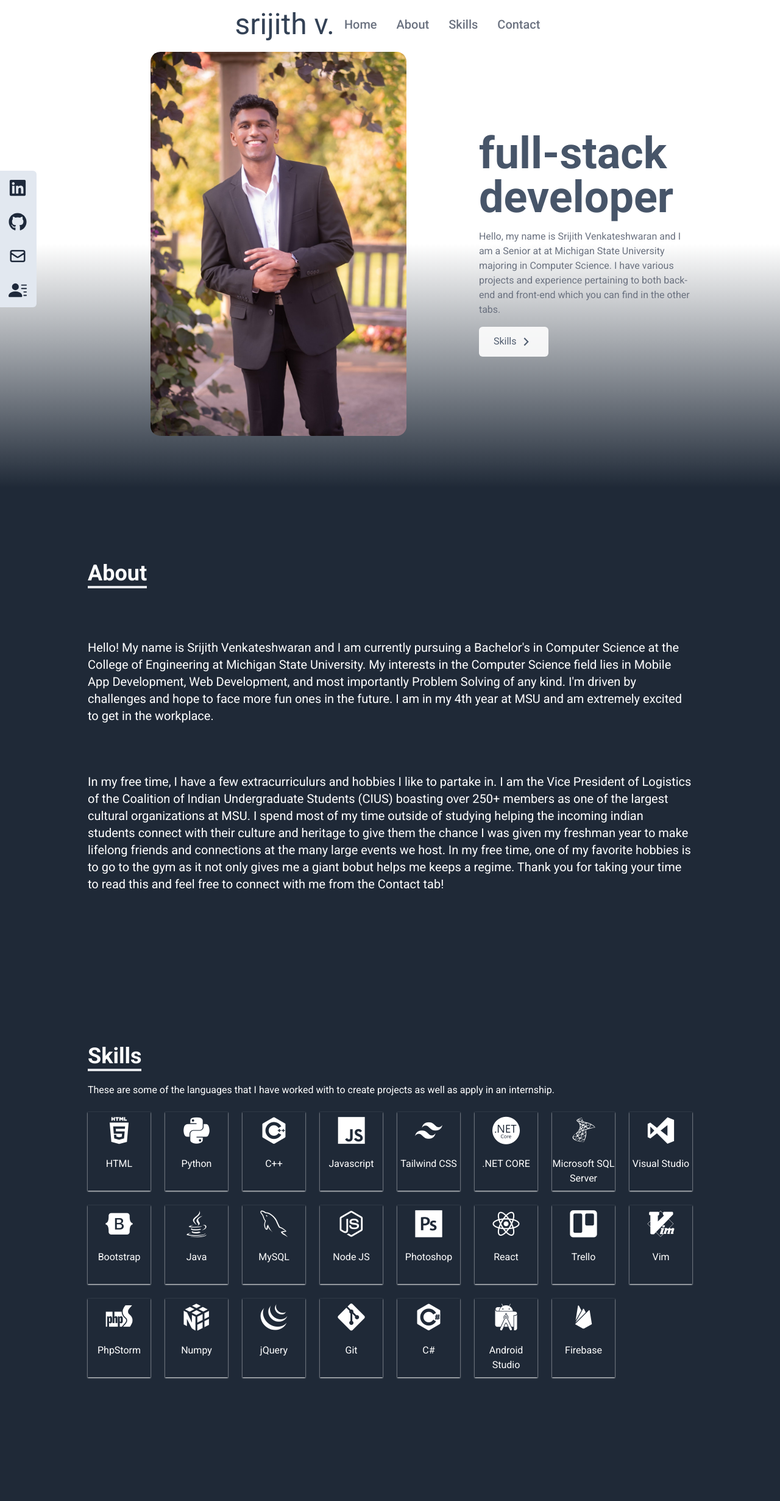
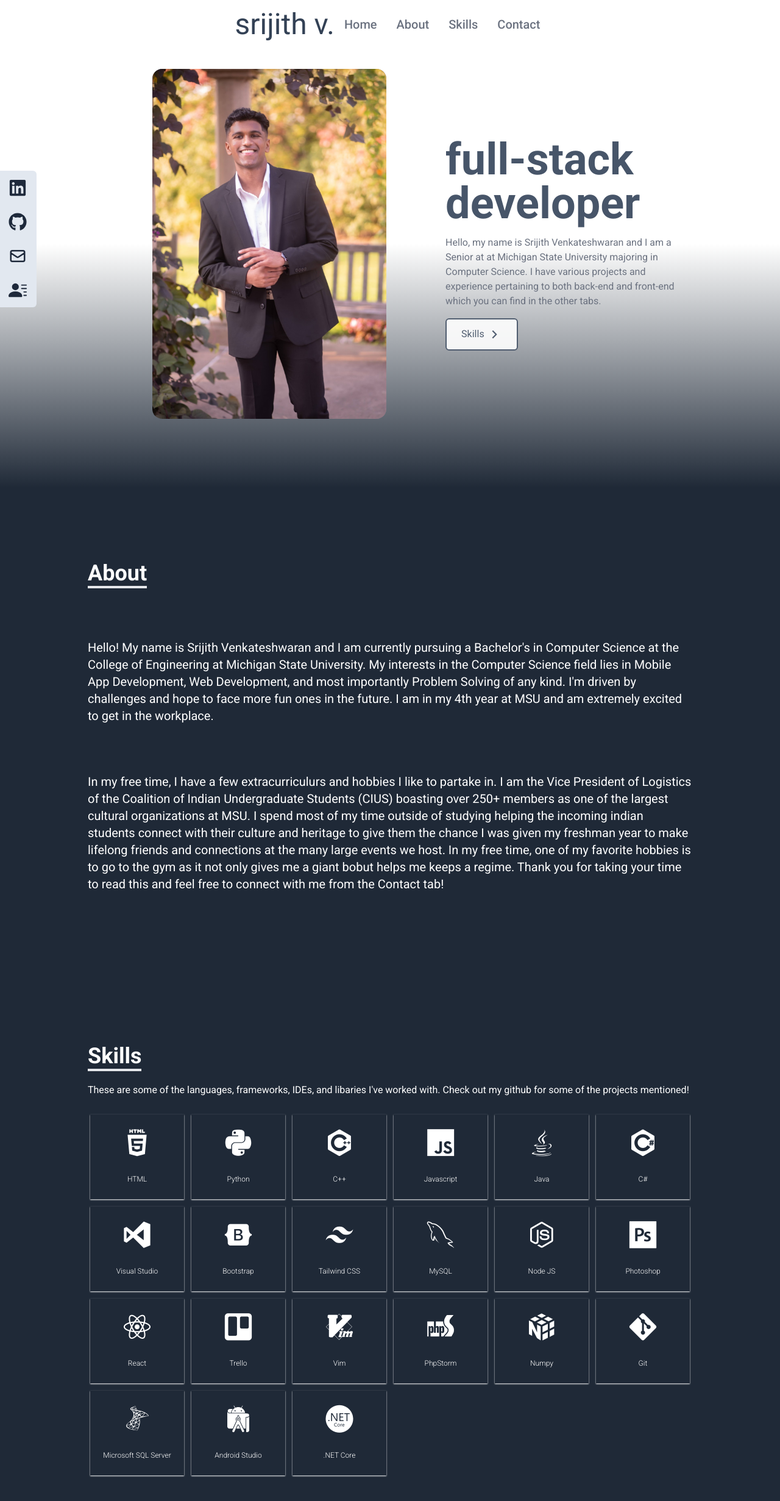
Before and after one commit to SrijithVenkat/my-portfolio, a React (Create React App) app: page / in a window 1280 px wide. Shown: the top 2462 px of the page at 61% size. Built offline with nearby package versions, Linux system fonts and the light colour scheme; the HTML template or start-up script is replaced by a standard one.

Commit message:
Skills Section Changes,added social links at bottom , still need to get rid of whitespace at very bottom

```diff
--- a/package.json
+++ b/package.json
@@ -6,12 +6,14 @@
     "@testing-library/jest-dom": "^5.16.4",
     "@testing-library/react": "^13.3.0",
     "@testing-library/user-event": "^13.5.0",
+    "@tippyjs/react": "^4.2.6",
     "devicon-react-svg": "^0.2.3",
     "react": "^18.2.0",
     "react-dom": "^18.2.0",
     "react-icons": "^4.4.0",
     "react-scripts": "5.0.1",
     "react-scroll": "^1.8.7",
+    "react-tooltip": "^4.2.21",
     "web-vitals": "^2.1.4"
   },
   "scripts": {
--- a/src/App.js
+++ b/src/App.js
@@ -4,6 +4,7 @@ import SocialLinks from "./components/SocialLinks";
 import About from "./components/About";
 import Contact from "./components/Contact";
 import Skills from "./components/Skills";
+import "./components/Skills.css"
 
 function App() {
   return (
--- a/src/components/Home.css
+++ b/src/components/Home.css
@@ -1,14 +1,55 @@
-.image {
+.image_container {
+    display: flex;
+    flex-direction: column;
     position: relative;
+    /* padding-right: 15px; */
+    border-radius: 1rem/* 16px */;
+    width: 70%;
+    margin-left: auto;
+    margin-right: auto;
+    background: radial-gradient(black, slategray)
+}
+.container-adjust{
+    width: 100%;
     padding-right: 15px;
 }
-
 .pfp {
     display: block;
     border-radius: 1rem/* 16px */;
-    width: 67%;
-    margin-left: auto;
-    margin-right: auto;
-    max-width: 67%;
-    min-height: 67%;
+    width: 100%;
+    opacity: 1;
+    height: auto;
+    transition: .5s ease;
+    backface-visibility: hidden;
 }
+
+.mid {
+    transition: .5s ease;
+    opacity: 0;
+    position: absolute;
+    top: 50%;
+    left: 50%;
+    transform: translate(-50%, -50%);
+    -ms-transform: translate(-50%, -50%);
+    text-align: center;
+}
+
+.text {
+    display: flex;
+    color: white;
+    font-size: 16px;
+    padding: 16px 32px;
+    /* width: 80%; */
+    white-space: nowrap;
+    flex-direction: row;
+}
+
+
+
+.image_container:hover .pfp {
+    opacity: 0.3;
+}
+
+.image_container:hover .mid {
+    opacity: 1;
+}
--- a/src/components/Home.jsx
+++ b/src/components/Home.jsx
@@ -2,19 +2,24 @@ import React from 'react';
 import SrijithImage from '../assets/Srijith.jpeg';
 import {RiArrowRightSLine} from 'react-icons/ri';
 import {Link} from 'react-scroll';
+import {GiFlowerEmblem} from 'react-icons/gi';
 import "./Home.css"
 const Home = () => {
 
   return (
       <div name="Home" className="w-full bg-gradient-to-b from-white via-white to-gray-800 min-h-screen">
-          <div className='max-w-screen-lg mx-auto flex flex-col items-center justify-center min-h-screen px-4 md:flex-row'>
+          <div className='max-w-screen-lg mx-auto flex flex-col items-center justify-center min-h-screen ml-auto px-10 md:flex-row'>
                <br/>
                <br/>
                <br/>
-               <br/>
-                <div className='image'>
-                    <img src={SrijithImage} alt="My Profile" className='pfp' />
-                </div>
+               <div className='container-adjust'>
+                    <div className='image_container'>
+                            <img src={SrijithImage} alt="My Profile" className='pfp'/>
+                            <div className='mid'>
+                                <p className='text'><GiFlowerEmblem className='flex flex-row'/> Photo taken at the MSU Gardens <GiFlowerEmblem className='flex flex-row'/></p>
+                            </div>
+                    </div>
+               </div>
                 <div className='flex flex-col justify-center min-h-screen'>
                     <h2 className='text-7xl sm:5xl font-bold text-slate-600'> full-stack developer</h2>
                     {/* bg-clip-text bg-gradient-to-bl from-black to-blue-400 */}
@@ -25,7 +30,7 @@ const Home = () => {
                         tabs.
                     </p>
                     <div>
-                        <Link to="Skills" smooth duration={500} className="group text-slate-600 w-fit px-6 py-3 flex items-center rounded-md bg-white opacity-90 border-0 border-slate-600 cursor-pointer">
+                        <Link to="Skills" smooth duration={500} className="group text-slate-600 w-fit px-6 py-3 flex items-center rounded-md bg-white opacity-90 border-2 border-slate-600 cursor-pointer">
                             Skills
                         <span className="group-hover:rotate-90 duration-300">
                             <RiArrowRightSLine size={25} className="ml-1" />
--- a/src/components/NavBar.css
+++ /dev/null
@@ -1,6 +0,0 @@
-.anchor{
-    display: block;
-    position: relative;
-    scroll-margin-top: -20px;
-    visibility: hidden;
-}
--- a/src/components/Skills.css
+++ b/src/components/Skills.css
@@ -1,8 +1,42 @@
-.article {
-    height: 100%;
-    background-repeat: no-repeat;
-    background-position: center;
-    background-size: cover;
-    display: grid;
-    place-items: center;
+.grid-text
+{
+    display: flex;
+    flex-direction: column;
+    padding-top: inherit;
+    font-size: 12px;
+    font-weight: 300;
+    width: inherit;
+    height: inherit;
 }
+.box
+{
+    display: flex;
+    flex-direction: column;
+    /* width: inherit;
+    height: inherit; */
+    border-width: 4px;
+    border-color: rgb(31,41,55) ;
+}
+
+.box:hover
+{
+    width: initial;
+    height: initial;
+    background-color: slategray;
+    cursor: pointer;
+    border-width: 4px;
+    border-color: slategray;
+    transition-duration: 500ms;
+}
+#elementId Tippy.toolTip {
+    all: initial !important;
+    /* background-color: slategray !important; */
+    /* Override styles here */
+ }
+
+ #footer{
+    height: 3em;
+    width: 100%;
+    margin-bottom: -10em;
+    /* margin-bottom: 10em; */
+}
--- a/src/components/Skills.jsx
+++ b/src/components/Skills.jsx
@@ -1,145 +1,177 @@
 import React from "react";
+import Tippy from '@tippyjs/react';
 import "./Skills.css";
 
 const Skills = () => {
+
   const techs = [
     {
       id: 1,
       icon: "devicon-html5-plain-wordmark",
       title: "HTML",
       style: "shadow-white",
+      desc: "I used HTML in my SDE Internship at Tegrit as well as to create all my React Projects, including this website!"
     },
     {
       id: 2,
       icon: "devicon-python-plain",
       title: "Python",
       style: "shadow-white",
+      desc: "Python is my most proficient language. This language is the one I've used in countless school and personal projects for one of my clubs, CIUS"
     },
     {
       id: 3,
       icon: "devicon-cplusplus-plain",
       title: "C++",
       style:"shadow-white",
+      desc: "I learned Object-Oriented Programming(OOP) with C++ in one of my courses, which I further implemented in my one of my personal projects"
     },
     {
       id: 4,
       icon: "devicon-javascript-plain",
       title: "Javascript",
       style: "shadow-white",
+      desc: "I used Javascript to build this website as well as wordle"
     },
     {
       id: 5,
-      icon: "devicon-tailwindcss-plain",
-      title: "Tailwind CSS",
+      icon: "devicon-java-plain",
+      title: "Java",
       style: "shadow-white",
+      desc: "A language that I have taken up myself to be a well-rounded coder. Java offers many advantages from it being platform indepdent, but also making to easy to write modular programs"
     },
-    {
-      id: 6,
-      icon: "devicon-dotnetcore-plain",
-      title: ".NET CORE",
-      style: "shadow-white",
-    },
+    // {
+    //   id: 6,
+    //   icon: "devicon-sqlite-plain",
+    //   title: "sqlite",
+    //   style: "shadow-white",
+    //   desc: "Test"
+    // },
     {
       id: 7,
-      icon: "devicon-microsoftsqlserver-plain",
-      title: "Microsoft SQL Server",
+      icon: "devicon-csharp-plain",
+      title: "C#",
       style: "shadow-white",
+      desc: "C# was a core part of my time being a SDE Intern at Tegrit, one of recent favorites"
     },
     {
       id: 8,
       icon: "devicon-visualstudio-plain",
       title: "Visual Studio",
       style: "shadow-white",
+      desc: "Used for CSE 335 (Obect Oriented Programming) with C++, Tegrit Internship with C#"
     },
     {
       id: 9,
       icon: "devicon-bootstrap-plain",
       title: "Bootstrap",
       style: "shadow-white",
+      desc: "Used in my Tegrit Internship to create a website for the employees to keep track of their PTO"
     },
     {
       id: 10,
-      icon: "devicon-java-plain",
-      title: "Java",
+      icon: "devicon-tailwindcss-plain",
+      title: "Tailwind CSS",
       style: "shadow-white",
+      desc: "Used Tailwind to create this website and my Wordle game"
     },
     {
       id: 11,
       icon: "devicon-mysql-plain",
       title: "MySQL",
       style: "shadow-white",
+      desc: "Used in CSE 476 (Mobile Application Development) to make the game I created, into a multiplayer game where 2 users from different screens could login and play"
     },
     {
       id: 12,
       icon: "devicon-nodejs-plain",
       title: "Node JS",
       style: "shadow-white",
+      desc: "Node JS was crucial in my time using react"
     },
     {
       id: 13,
       icon: "devicon-photoshop-plain",
       title: "Photoshop",
       style: "shadow-white",
+      desc: "A hobby I picked up when I was very young, but something I've become quite good at as I make all the flyers, videos, logos, merchandise for my club, CIUS"
     },
     {
       id: 14,
       icon: "devicon-react-original",
       title: "React",
       style: "shadow-white",
+      desc: "Used to make this website and Wordle"
     },
     {
       id: 15,
       icon: "devicon-trello-plain",
       title: "Trello",
       style: "shadow-white",
+      desc: "Very commonly used in my time at MSU in CSE 335 (Object Oriented Programming) and in CSE 476 (Mobile Application Development, helped me excel in using the scrum framework"
     },
     {
       id: 16,
       icon: "devicon-vim-plain",
       title: "Vim",
       style: "shadow-white",
+      desc: "Used in my CSE 320 (Computer Organization and Architecture) to code in assembly"
     },
     {
       id: 17,
       icon: "devicon-phpstorm-plain",
       title: "PhpStorm",
       style: "shadow-white",
+      desc: "PhpStorm, used in CSE 476, assisted in communicating with my mySQL database to validate users, test inputs and outputs, and connect users to the Pipe game"
     },
     {
       id: 18,
       icon: "devicon-numpy-original",
       title: "Numpy",
       style: "shadow-white",
+      desc: "Used in MTH 314 (Linear Algebra) to calculate and display results of variety of equations"
     },
-    {
-      id: 19,
-      icon: "devicon-jquery-plain",
-      title: "jQuery",
-      style: "shadow-white",
-    },
+    // {
+    //   id: 19,
+    //   icon: "devicon-jquery-plain",
+    //   title: "jQuery",
+    //   style: "shadow-white",
+    //   desc: "Test"
+    // },
     {
       id: 20,
       icon: "devicon-git-plain",
       title: "Git",
       style: "shadow-white",
+      desc: "Used in my CSE 335 (Object Oriented Programming) as well as CSE 476 (Mobile Application Development) to connect the group project with my fellow peers"
     },
     {
       id: 21,
-      icon: "devicon-csharp-plain",
-      title: "C#",
+      icon: "devicon-microsoftsqlserver-plain",
+      title: "Microsoft SQL Server",
       style: "shadow-white",
+      desc: "Used in my SDE Internship at Tegrit to store all the data from the users, which happen to be the employees of Tegrit"
     },
     {
       id: 22,
       icon: "devicon-androidstudio-plain",
       title: "Android Studio",
       style: "shadow-white",
+      desc: "Used in my CSE 476 (Mobile Application Development) course to make a multitude of apps."
     },
+    // {
+    //   id: 23,
+    //   icon: "devicon-firebase-plain",
+    //   title: "Firebase",
+    //   style: "shadow-white",
+    //   desc: "Test"
+    // },
     {
-      id: 23,
-      icon: "devicon-firebase-plain",
-      title: "Firebase",
+      id: 24,
+      icon: "devicon-dotnetcore-plain",
+      title: ".NET Core",
       style: "shadow-white",
+      desc:"Core part of my internship at Tegrit, used .NET Core to create the PTO website as well .NET MVC in projects preceding that"
     }
 
   ];
@@ -155,23 +187,27 @@ const Skills = () => {
       <br/>
       <div className="max-w-screen-lg mx-auto p-4 flex flex-col justify-center h-full text-white">
         <div>
-          <p className="text-4xl font-bold border-b-4 bottom-gray-500 inline">
+          <p className="text-4xl font-bold border-b-4 bottom-gray-300 inline">
             Skills
           </p>
-          <p className="py-6">These are some of the languages that I have worked with to create projects as well as apply in an internship.</p>
+          <p className="py-6">These are some of the languages, frameworks, IDEs, and libaries I've worked with. Check out my github for some of the projects mentioned! </p>
         </div>
 
-        <div className="w-full grid grid-rows-7 grid-cols-8 gap-6 text-center sm:px-0">
-          {techs.map(({ id, icon, title, style }) => (
-            <div
-              key={id}
-              className={`shadow-sm hover:scale-105 duration-500 py-2 ${style}`}
-            >
-              <i className={icon} style={{fontSize:45}} />
-              <p className="mt-4">{title}</p>
-            </div>
+        <div className="w-full grid grid-rows-8 grid-cols-6 gap-1 m-auto text-center sm:px-0">
+          {techs.map(({ id, icon, title, style, desc }) => (
+            <Tippy id="toolTip" placement="top" delay = {800} className="bg-white text-slate-600 font-light border-8 border-white rounded-md" content={desc}>
+              <div className="box">
+                <div key={id} className={`shadow-sm hover:scale-105 duration-500 py-4 sm:py-6 ${style}`}>
+                  <i className={icon} style={{fontSize:45}} />
+                  <p className="grid-text">{title}</p>
+                </div>
+              </div>
+            </Tippy>
           ))}
         </div>
+
+
+
       </div>
     </div>
   );
--- a/src/index.css
+++ b/src/index.css
@@ -6,8 +6,17 @@
 @tailwind utilities;
 
 @layer base{
-  html {
+  html, body {
     font-family: 'Roboto', sans-serif;
+  }
+}
+
+@layer components
+{
+  html, body
+  {
+    height: 100%;
+    width: 100%;
   }
 }
 
```
Also changed, not shown: src/components/Contact.jsx (+11 -0 lines), src/components/NavBar.jsx (+6 -3 lines), 1 other file (tests, documents, lock files or other folders).
